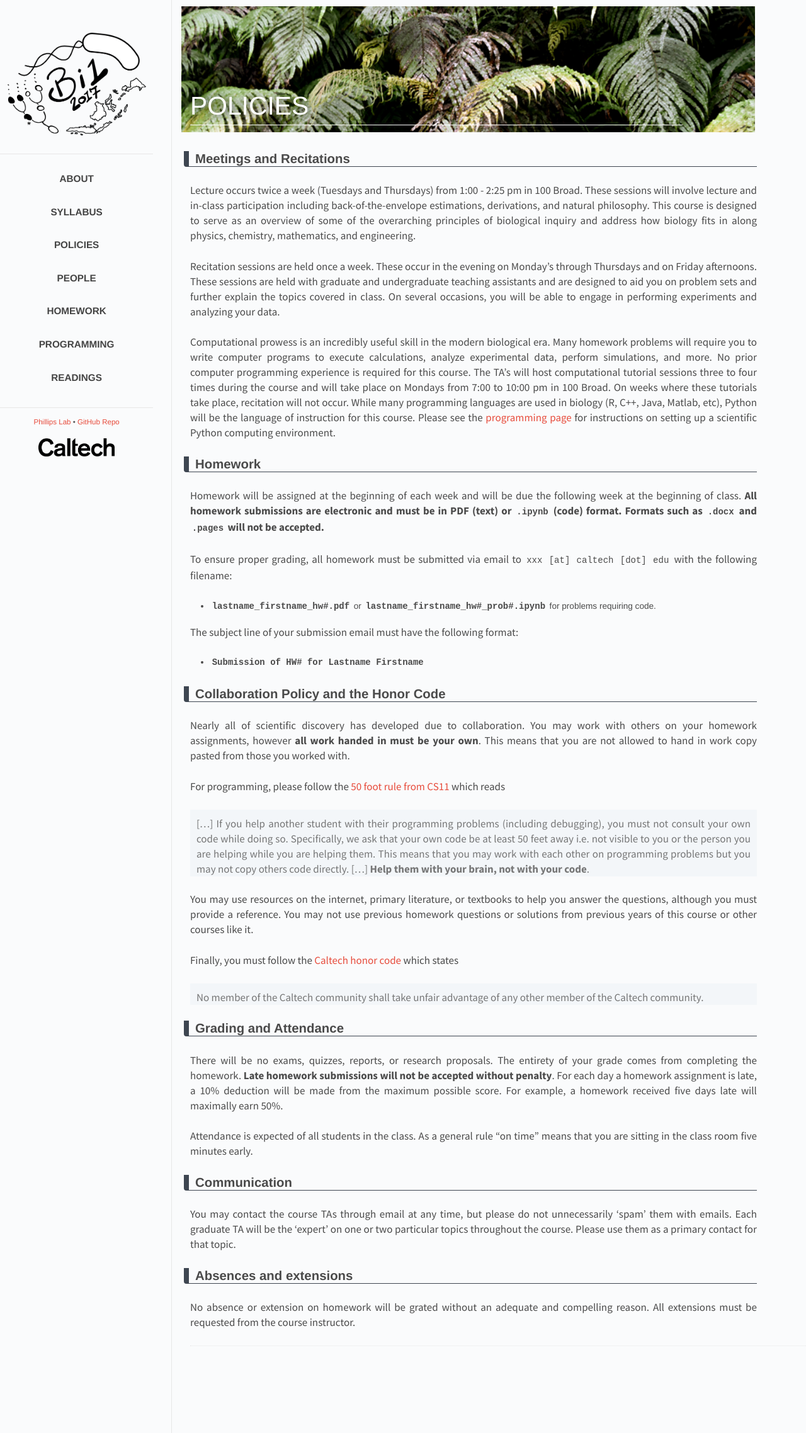
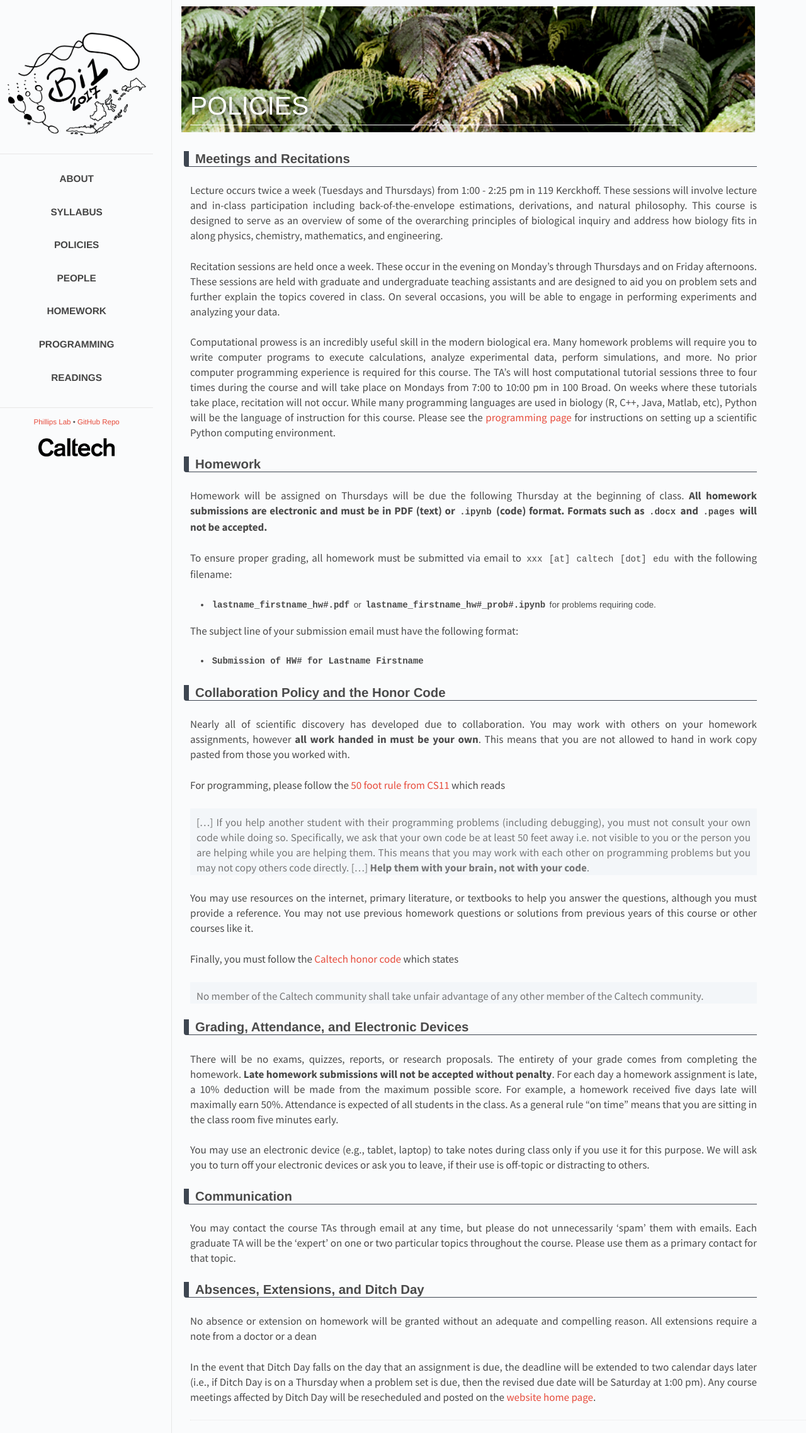
Before and after one commit to RPGroup-PBoC/bi1, a Jekyll site: the page built from _posts/2017-01-29-policies.md, in a window 1280 px wide. Shown: the whole page at 63% size. Built offline with Jekyll 4.4.1, drawn with Linux system fonts in a browser that asks for light colours.

Commit message:
Big update

```diff
--- a/_posts/2017-01-29-policies.md
+++ b/_posts/2017-01-29-policies.md
@@ -7,7 +7,7 @@ categories: posts
 
 ## Meetings and Recitations
 Lecture occurs twice a week (Tuesdays and Thursdays) from 1:00 - 2:25 pm in
-100 Broad. These sessions will involve lecture and in-class participation including back-of-the-envelope estimations, derivations, and natural philosophy. This course is
+119 Kerckhoff. These sessions will involve lecture and in-class participation including back-of-the-envelope estimations, derivations, and natural philosophy. This course is
 designed to serve as an overview of some of the overarching principles of
 biological inquiry and address how biology fits in along physics, chemistry, mathematics, and engineering.
 
@@ -27,7 +27,7 @@ will be the language of instruction for this course. Please see the
 computing environment.
 
 ## Homework
-Homework will be assigned at the beginning of each week and will be due the following week at the beginning of class. **All homework submissions are electronic and must be in PDF (text) or `.ipynb` (code) format. Formats such as `.docx` and `.pages` will not be accepted.**
+Homework will be assigned on Thursdays will be due the following Thursday at the beginning of class. **All homework submissions are electronic and must be in PDF (text) or `.ipynb` (code) format. Formats such as `.docx` and `.pages` will not be accepted.**
 
 To ensure proper grading, all homework must be submitted via email to `xxx [at] caltech [dot] edu` with the following filename:
 
@@ -53,16 +53,18 @@ Finally, you must follow the [Caltech honor code](https://www.gradoffice.caltech
 > No member of the Caltech community shall take unfair advantage of any other member of the Caltech community.
 
 
-## Grading and Attendance
+## Grading, Attendance, and Electronic Devices
 
-There will be no exams, quizzes, reports, or research proposals. The entirety of your grade comes from completing the homework. **Late homework submissions will not be accepted without penalty**. For each day a homework assignment is late, a 10% deduction will be made from the maximum possible score. For example, a homework received five days late will maximally earn 50%.
+There will be no exams, quizzes, reports, or research proposals. The entirety of your grade comes from completing the homework. **Late homework submissions will not be accepted without penalty**. For each day a homework assignment is late, a 10% deduction will be made from the maximum possible score. For example, a homework received five days late will maximally earn 50%. Attendance is expected of all students in the class. As a general rule "on time" means that you are sitting in the class room five minutes early.
 
-Attendance is expected of all students in the class. As a general rule "on time" means that you are sitting in the class room five minutes early.
 
+You may use an electronic device (e.g., tablet, laptop) to take notes during class only if you use it for this purpose. We will ask you to turn off your electronic devices or ask you to leave, if their use is off-topic or distracting to others.
 
 ## Communication
 You may contact the course TAs through email at any time, but please do not unnecessarily 'spam' them with emails. Each graduate TA will be the 'expert' on one or two particular topics throughout the course. Please use them as a primary contact for that topic.
 
 
-## Absences and extensions
-No absence or extension on homework will be grated without an adequate and compelling reason. All extensions must be requested from the course instructor.
+## Absences, Extensions, and Ditch Day
+No absence or extension on homework will be granted without an adequate and compelling reason. All extensions require a note from a doctor or a dean
+
+In the event that Ditch Day falls on the day that an assignment is due, the deadline will be extended to two calendar days later (i.e., if Ditch Day is on a Thursday when a problem set is due, then the revised due date will be Saturday at 1:00 pm). Any course meetings affected by Ditch Day will be resecheduled and posted on the [website home page]().
```
Also changed, not shown: _posts/2017-01-28-people.md (+1 -1 lines), _posts/2017-01-30-syllabus.md (+1 -1 lines), _posts/2017-01-31-about.md (+2 -2 lines), images/people/rob.png (added), 6 other files.
